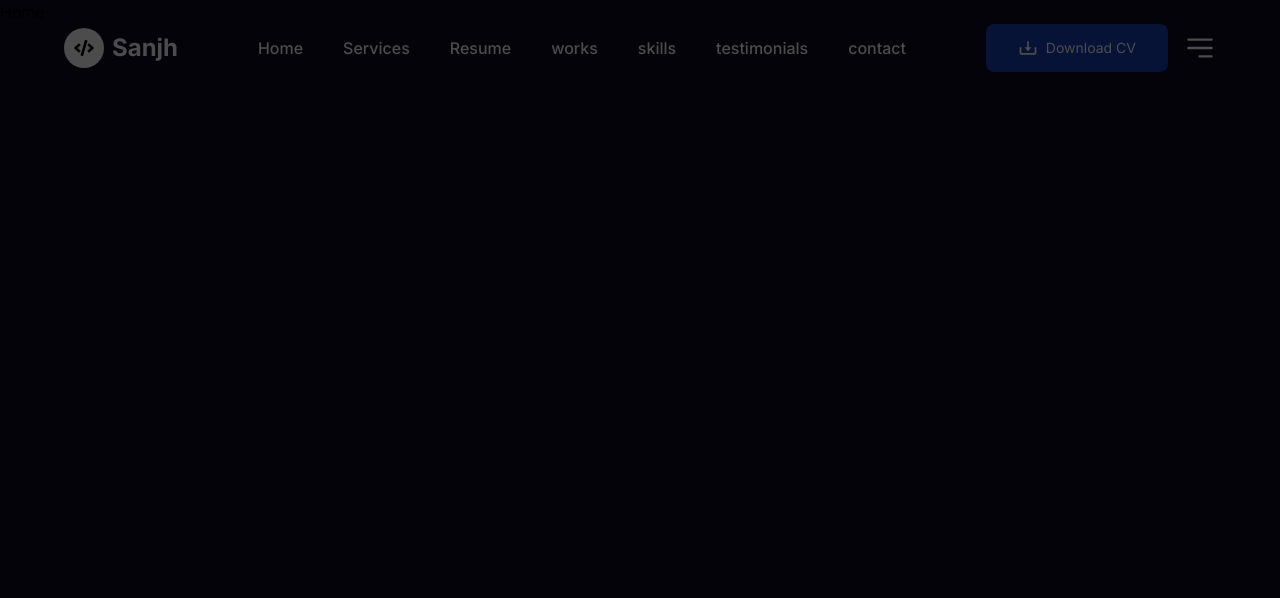
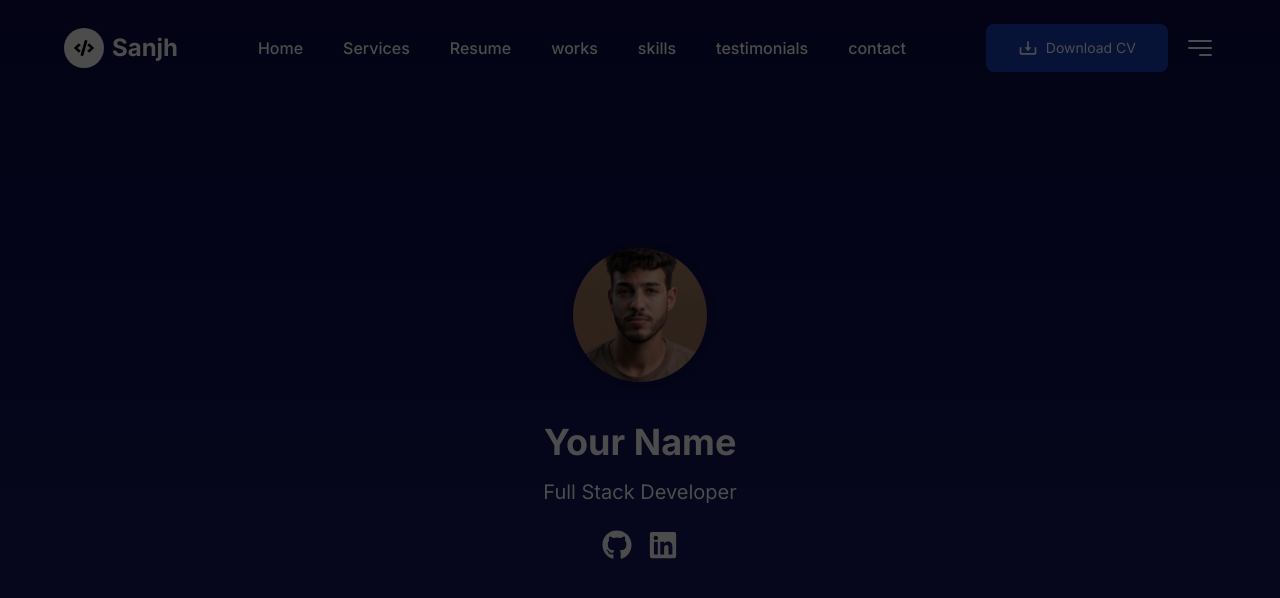
Before and after one commit to SanjhDeySarker/mine-portfolio, a Next.js app: page / in a window 1280 px wide. Shown: the top 598 px of the page. Built offline with nearby package versions, Linux system fonts and the light colour scheme.

Commit message:
page-changes

```diff
--- /dev/null
+++ b/components/Home/About/About.tsx
@@ -0,0 +1,23 @@
+import React from "react";
+
+const About = () => {
+  return (
+    <section id="about" className="py-20 bg-[#0c0c48]">
+      <div className="container mx-auto px-4">
+        <h2 className="text-3xl font-bold text-white mb-8">About Me</h2>
+        <div className="text-gray-300">
+          <p className="mb-4">
+            Hi! I'm a passionate Full Stack Developer with experience in building web applications
+            using modern technologies. I love creating elegant solutions to complex problems.
+          </p>
+          <p>
+            My tech stack includes React, Node.js, TypeScript, and various other modern tools
+            and frameworks.
+          </p>
+        </div>
+      </div>
+    </section>
+  );
+};
+
+export default About;
--- /dev/null
+++ b/components/Home/Hero/Hero.tsx
@@ -0,0 +1,42 @@
+import React from "react";
+import Image from "next/image";
+import { FaGithub, FaLinkedin } from "react-icons/fa";
+
+const Hero = () => {
+  return (
+    <div className="relative h-screen flex items-center justify-center text-white overflow-hidden flex-col">
+      <div className="relative z-10 flex flex-col items-center">
+        <Image
+          src="/images/s1.jpg"
+          alt="hero image"
+          width={150}
+          height={150}
+          className="rounded-full border-8 border-[#0c0c48aa] mb-8"
+        />
+        <h1 className="text-4xl font-bold mb-4">Your Name</h1>
+        <p className="text-xl mb-6">Full Stack Developer</p>
+        <div className="flex gap-4">
+          <a
+            href="https://github.com"
+            className="text-3xl hover:text-blue-400"
+            target="_blank"
+            rel="noopener noreferrer"
+          >
+            <FaGithub />
+          </a>
+          <a
+            href="https://linkedin.com"
+            className="text-3xl hover:text-blue-400"
+            target="_blank"
+            rel="noopener noreferrer"
+          >
+            <FaLinkedin />
+          </a>
+        </div>
+      </div>
+      <div className="absolute inset-0 bg-gradient-to-b from-[#0c0c48] to-[#1a1a6c] -z-10" />
+    </div>
+  );
+};
+
+export default Hero;
--- a/components/Home/Home.tsx
+++ b/components/Home/Home.tsx
@@ -1,7 +1,9 @@
 import React from "react";
-
+import Hero from "./Hero/Hero"
 const Home = () => {
-    return <div className="overflow-hidden ">Home</div>
+    return <div className="overflow-hidden ">
+        <Hero/>
+    </div>
 };
 
 export default Home;
--- a/components/Home/Navbar/MobileNav.tsx
+++ b/components/Home/Navbar/MobileNav.tsx
@@ -1,12 +1,38 @@
-import React from 'react'
+import { Navlinks } from '@/constant/constant';
+import React from 'react';
+import { CgClose } from 'react-icons/cg';
+import Link from 'next/link';
+import { Props } from 'next/script';
 
-const MobileNav = () => {
+
+type props ={
+  showNav: boolean;
+  closeNav: () => void;
+}
+const MobileNav = ({closeNav, showNav}:props) => {
+  const navOpen = showNav ? "translate-x-0":"translate-x-[100%]";
   return (
     <div>
       {/* overlay */}
-      <div className="fixed inset-0 transform transition-all right-0 duration-500    z-[100002] bg-black opacity-70 w-full h-screen"></div>
+      <div className={`fixed inset-0 ${navOpen}transform transition-all right-0 duration-500 z-[100002] bg-black opacity-70 w-full h-screen`}></div>
+
+      {/* Navlinks */}
+      <div className={`text-white ${navOpen} fixed justify-center flex flex-col h-full transform transition-all duration-500 delay-300 w-[80%] sm:w-[60%] bg-cyan-800 space-y-6 z-[100050] right-0`}>
+        {Navlinks.map((link) => {
+          return (
+            <Link key={link.id} href={link.url}>
+              <p className="text-white w-fit text-xl ml-12 border-b-[1.5px] pb-1 border-white sm:text-[30px]">
+                {link.label}
+              </p>
+            </Link>
+          );
+        })}
+
+        {/* cross icon */}
+        <CgClose onClick={closeNav} className="absolute top-[0.7rem] right-[1.4rem] sm:w-8 sm:h-8 w-6 h-6" />
       </div>
-  )
-}
+    </div>
+  );
+};
 
-export default MobileNav
+export default MobileNav;
--- a/components/Home/Navbar/Nav.tsx
+++ b/components/Home/Navbar/Nav.tsx
@@ -4,9 +4,13 @@ import Link from "next/link";
 import { FaCode } from "react-icons/fa";
 import { BiDownload } from "react-icons/bi";
 import { Navlinks } from "@/constant/constant";
-import { HiMiniBars3BottomRight } from "react-icons/hi2";
+import { HiBars3BottomRight } from "react-icons/hi2";
 
-const Nav = () => {
+
+type props = {
+  openNav: () => void;
+}
+const Nav = ({openNav}: props) => {
   const [navBg, setNavBg] = useState(false);
 
   useEffect(() => {
@@ -60,7 +64,7 @@ const Nav = () => {
           </button>
 
           {/* Burger Menu */}
-          <HiMiniBars3BottomRight className="w-8 h-8 cursor-pointer text-white" />
+          <HiBars3BottomRight onClick={openNav} className="w-8 h-8 cursor-pointer text-white" />
         </div>
       </div>
     </div>
--- a/components/Home/Navbar/ResponsiveNav.tsx
+++ b/components/Home/Navbar/ResponsiveNav.tsx
@@ -1,14 +1,23 @@
-import React from 'react'
-import MobileNav from './MobileNav'
-import Nav from './Nav';
+"use client";
+import React, { useState } from "react";
+import MobileNav from "./MobileNav";
+import Nav from "./Nav";
 
 const ResponsiveNav = () => {
+  const [showNav, setShowNav] = useState(false);
+
+  const openNavHandler = () => setShowNav(true);
+  const closeNavHandler = () => setShowNav(false);
+
   return (
     <div>
-        <Nav />
-        <MobileNav />
-        </div>
+      {/* Top Nav, receives open handler */}
+      <Nav openNav={openNavHandler} />
+
+      {/* Mobile Nav, receives state + close handler */}
+      <MobileNav showNav={showNav} closeNav={closeNavHandler} />
+    </div>
   );
 };
 
-export default ResponsiveNav
+export default ResponsiveNav;
--- /dev/null
+++ b/components/Home/Projects/Projects.tsx
@@ -0,0 +1,50 @@
+import React from "react";
+import Image from "next/image";
+
+const Projects = () => {
+  const projects = [
+    {
+      title: "Project 1",
+      description: "Description of project 1",
+      image: "/images/project1.jpg",
+      tech: ["React", "Node.js", "MongoDB"],
+      link: "#",
+    },
+    // Add more projects as needed
+  ];
+
+  return (
+    <section id="projects" className="py-20 bg-[#1a1a6c]">
+      <div className="container mx-auto px-4">
+        <h2 className="text-3xl font-bold text-white mb-8">Projects</h2>
+        <div className="grid grid-cols-1 md:grid-cols-2 lg:grid-cols-3 gap-8">
+          {projects.map((project, index) => (
+            <div key={index} className="bg-[#0c0c48] rounded-lg overflow-hidden">
+              <div className="relative h-48">
+                <Image
+                  src={project.image}
+                  alt={project.title}
+                  fill
+                  className="object-cover"
+                />
+              </div>
+              <div className="p-4">
+                <h3 className="text-xl font-bold text-white mb-2">{project.title}</h3>
+                <p className="text-gray-300 mb-4">{project.description}</p>
+                <div className="flex flex-wrap gap-2">
+                  {project.tech.map((tech, i) => (
+                    <span key={i} className="bg-blue-600 px-2 py-1 rounded text-sm">
+                      {tech}
+                    </span>
+                  ))}
+                </div>
+              </div>
+            </div>
+          ))}
+        </div>
+      </div>
+    </section>
+  );
+};
+
+export default Projects;
--- /dev/null
+++ b/components/Layout/Navbar.tsx
@@ -0,0 +1,31 @@
+import React, { useState } from "react";
+import Link from "next/link";
+
+const Navbar = () => {
+  const [isOpen, setIsOpen] = useState(false);
+
+  return (
+    <nav className="fixed w-full z-50 bg-[#0c0c48] bg-opacity-90">
+      <div className="container mx-auto px-4">
+        <div className="flex justify-between items-center h-16">
+          <Link href="/" className="text-white font-bold text-xl">
+            Portfolio
+          </Link>
+          <div className="hidden md:flex space-x-8">
+            <Link href="#about" className="text-white hover:text-blue-400">
+              About
+            </Link>
+            <Link href="#projects" className="text-white hover:text-blue-400">
+              Projects
+            </Link>
+            <Link href="#contact" className="text-white hover:text-blue-400">
+              Contact
+            </Link>
+          </div>
+        </div>
+      </div>
+    </nav>
+  );
+};
+
+export default Navbar;
--- /dev/null
+++ b/pages/index.tsx
@@ -0,0 +1,16 @@
+import React from "react";
+import Navbar from "@/components/Layout/Navbar";
+import Hero from "@/components/Home/Hero/Hero";
+import About from "@/components/Home/About/About";
+import Projects from "@/components/Home/Projects/Projects";
+
+export default function Home() {
+  return (
+    <main className="bg-[#0c0c48]">
+      <Navbar />
+      <Hero />
+      <About />
+      <Projects />
+    </main>
+  );
+}
--- /dev/null
+++ b/styles/globals.css
@@ -0,0 +1,11 @@
+@import "tailwindcss/preflight";
+@import "tailwindcss/utilities";
+@tailwind utilities;
+
+html {
+  scroll-behavior: smooth;
+}
+
+body {
+  @apply bg-[#0c0c48] text-white;
+}
```
